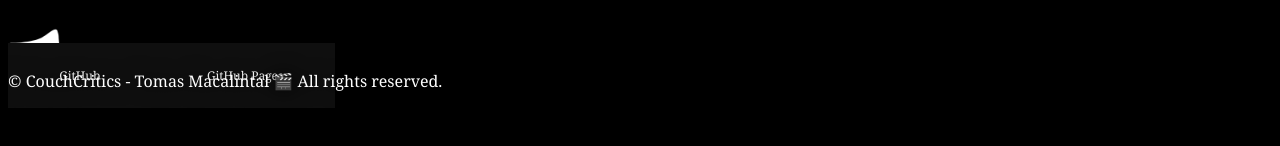
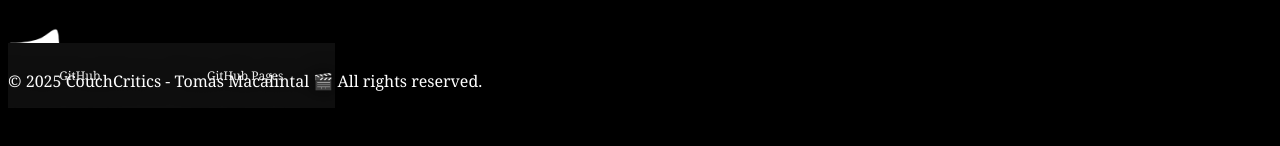
Before and after one commit to tomasdmacalintal/CS3_2ndQtrPortfolio, a plain HTML site: page public/2Q1GPotassiumMacalintal.html in a window 1280 px wide. Shown: the part 692-838 px from the top of the page. Drawn offline with Linux system fonts and the light colour scheme.

Commit message:
Fifteenth Commit

```diff
--- a/public/2Q1GPotassiumMacalintal.html
+++ b/public/2Q1GPotassiumMacalintal.html
@@ -348,6 +348,9 @@
         <script>
             /* This tells the code it is your first time looking at the menu after loading the webpage. Will be useful for later. */
             firstTime = true;
+
+            /* Gets the year today for copyright. */
+            document.getElementById('year').textContent = new Date().getFullYear();
 
             /* Obtain all audio files. */
             const intro = document.getElementById("intro");
```
